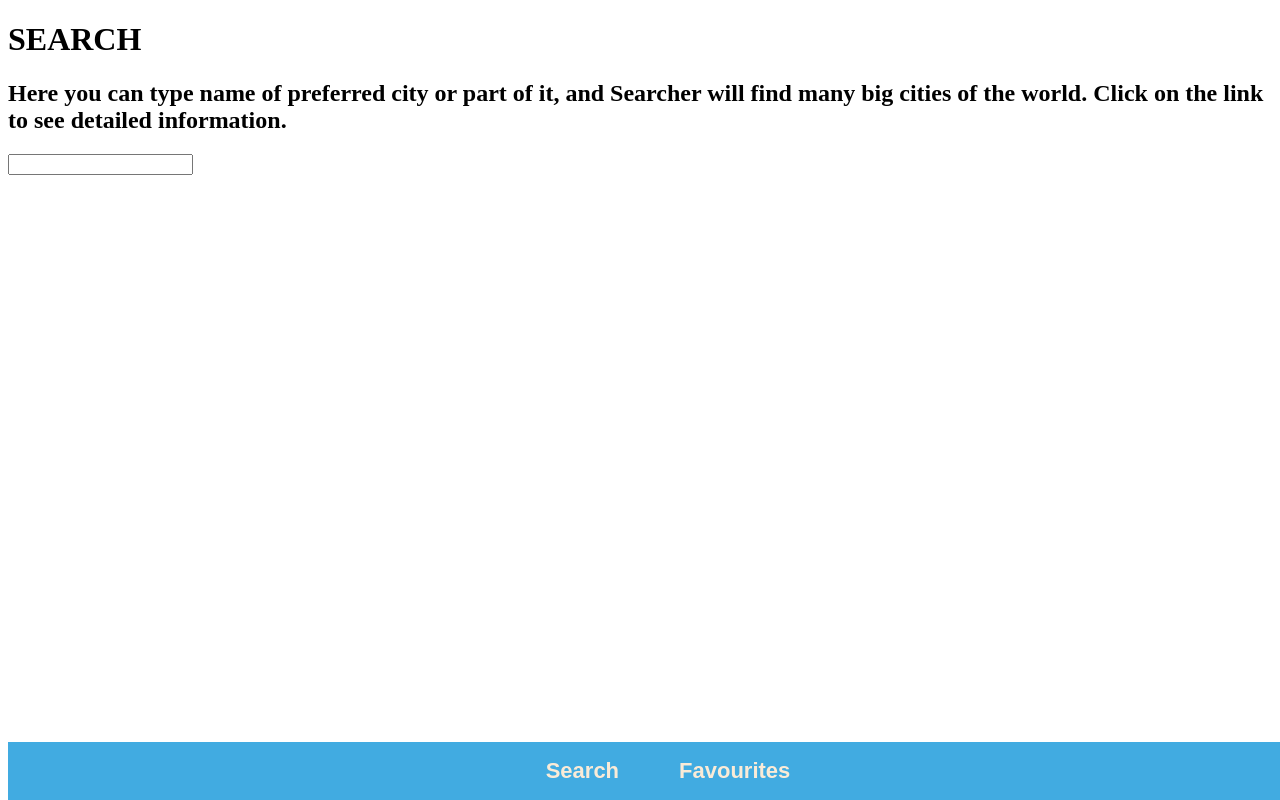
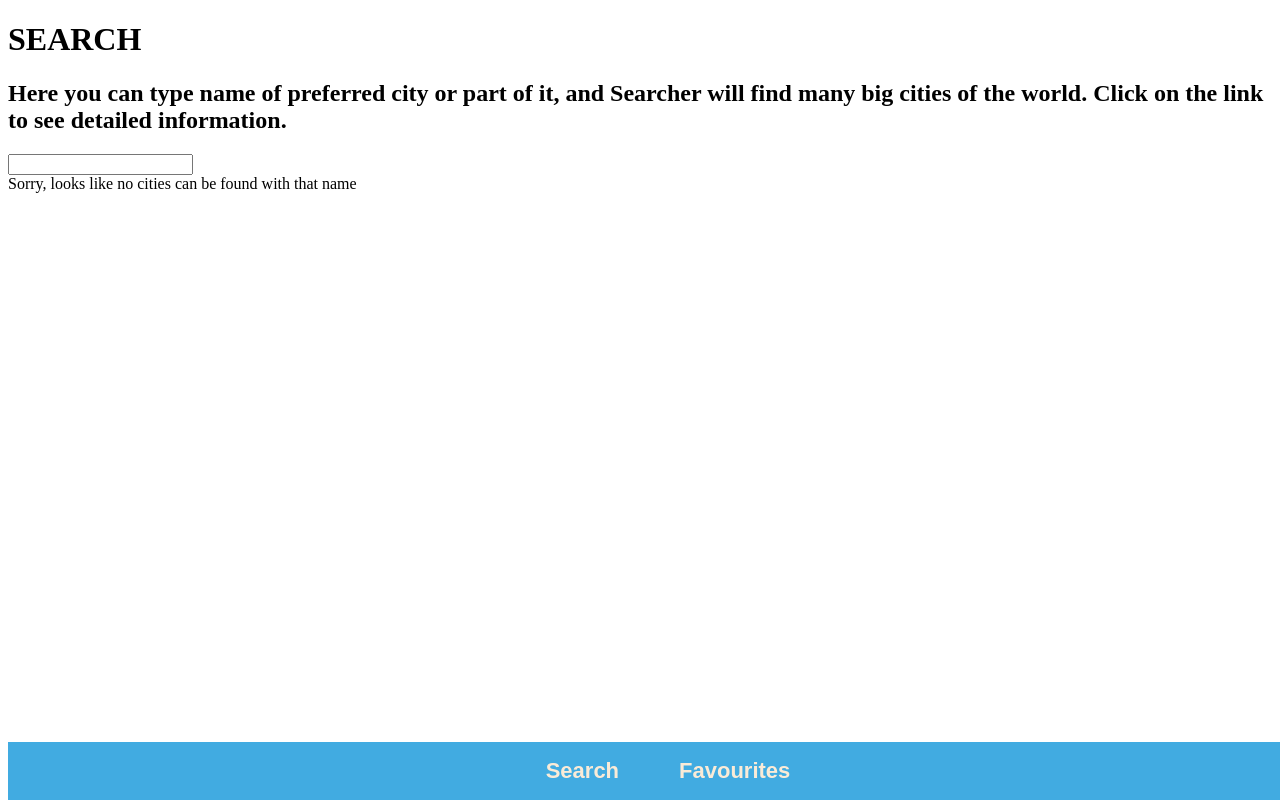
Before and after one commit to Glkorded/Metaweather_API_Weather_Search, a React (Create React App) app: page / in a window 1280 px wide. Built offline with nearby package versions, Linux system fonts and the light colour scheme; a web font is replaced by a local one.

Commit message:
Basic error handling

```diff
--- /dev/null
+++ b/src/components/Loading.js
@@ -0,0 +1,11 @@
+import React from 'react';
+
+const Loading = () => {
+  return (
+    <div>
+      <div>Loading...</div>
+    </div>
+  );
+};
+
+export default Loading;
--- a/src/components/SingleCitySearch.js
+++ b/src/components/SingleCitySearch.js
@@ -2,6 +2,7 @@ import React, { useState, useEffect } from "react";
 import SingleCity from "./SingleCity";
 import { Link } from "react-router-dom";
 import { debounce } from "./debounce";
+import Loading from "./Loading";
 
 const SingleCitySearch = () => {
   const [data, setData] = useState([]); //Main data
@@ -37,7 +38,7 @@ const SingleCitySearch = () => {
   }, [favourited]);
 
   useEffect(() => {
-    debounce(fetchMethod(), 1500)
+    debounce(fetchMethod(), 1500);
   }, [searchTitle]);
 
   const disabledCheckFunc = elem => {
@@ -78,7 +79,7 @@ const SingleCitySearch = () => {
       <input onChange={handleChange} />
       {!mustFetch ? (
         <div>
-          {data.map(single => (
+          {data.length !== 0 ? data.map(single => (
             <div key={single.woeid}>
               <Link to={`../detailed_search/${single.woeid}`}>
                 {single.title}
@@ -100,10 +101,10 @@ const SingleCitySearch = () => {
                 }}
               />
             </div>
-          ))}
+          )) : <div>Sorry, looks like no cities can be found with that name</div>}
         </div>
       ) : (
-        <div>Loading...</div>
+        <Loading />
       )}
     </div>
   );
```
